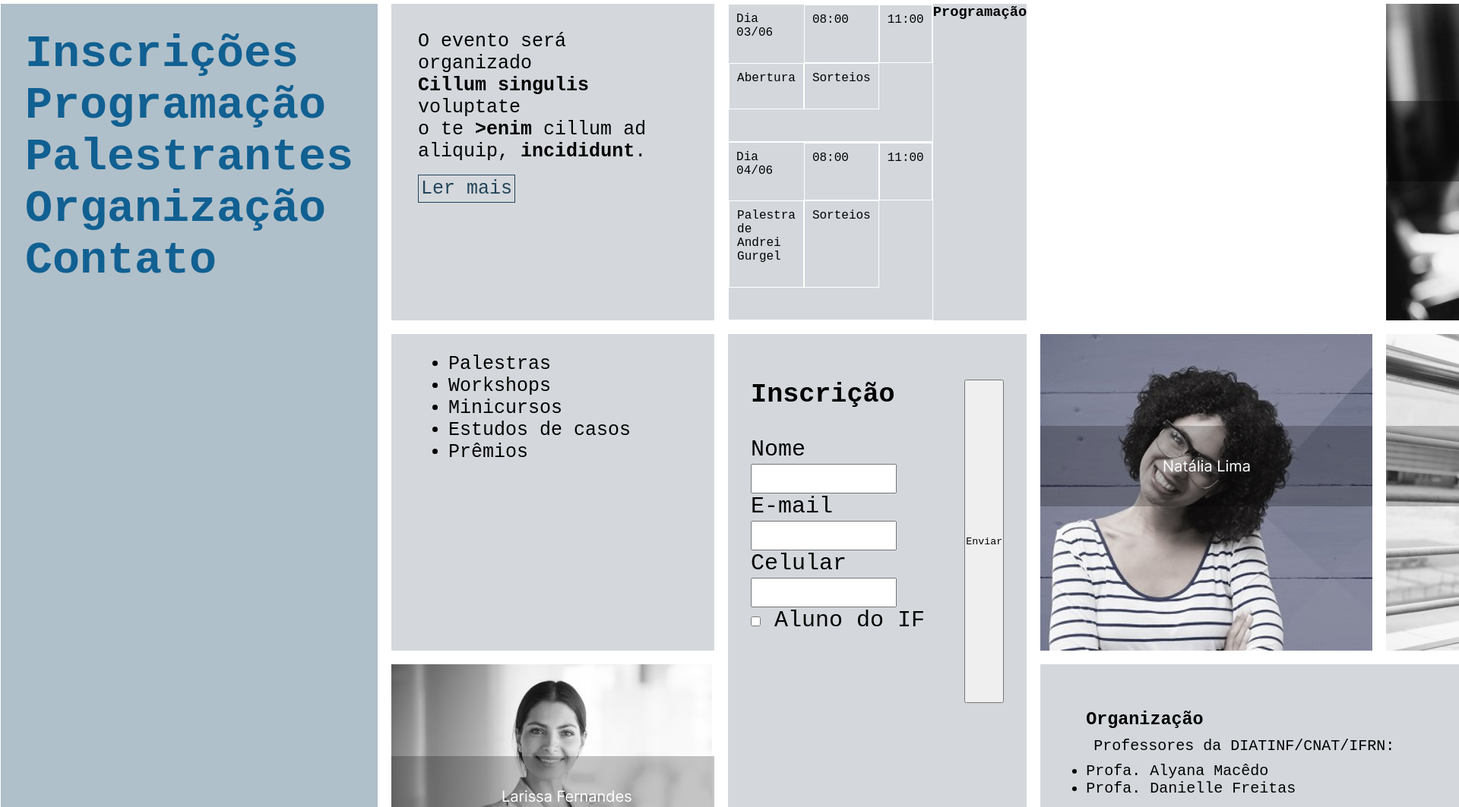
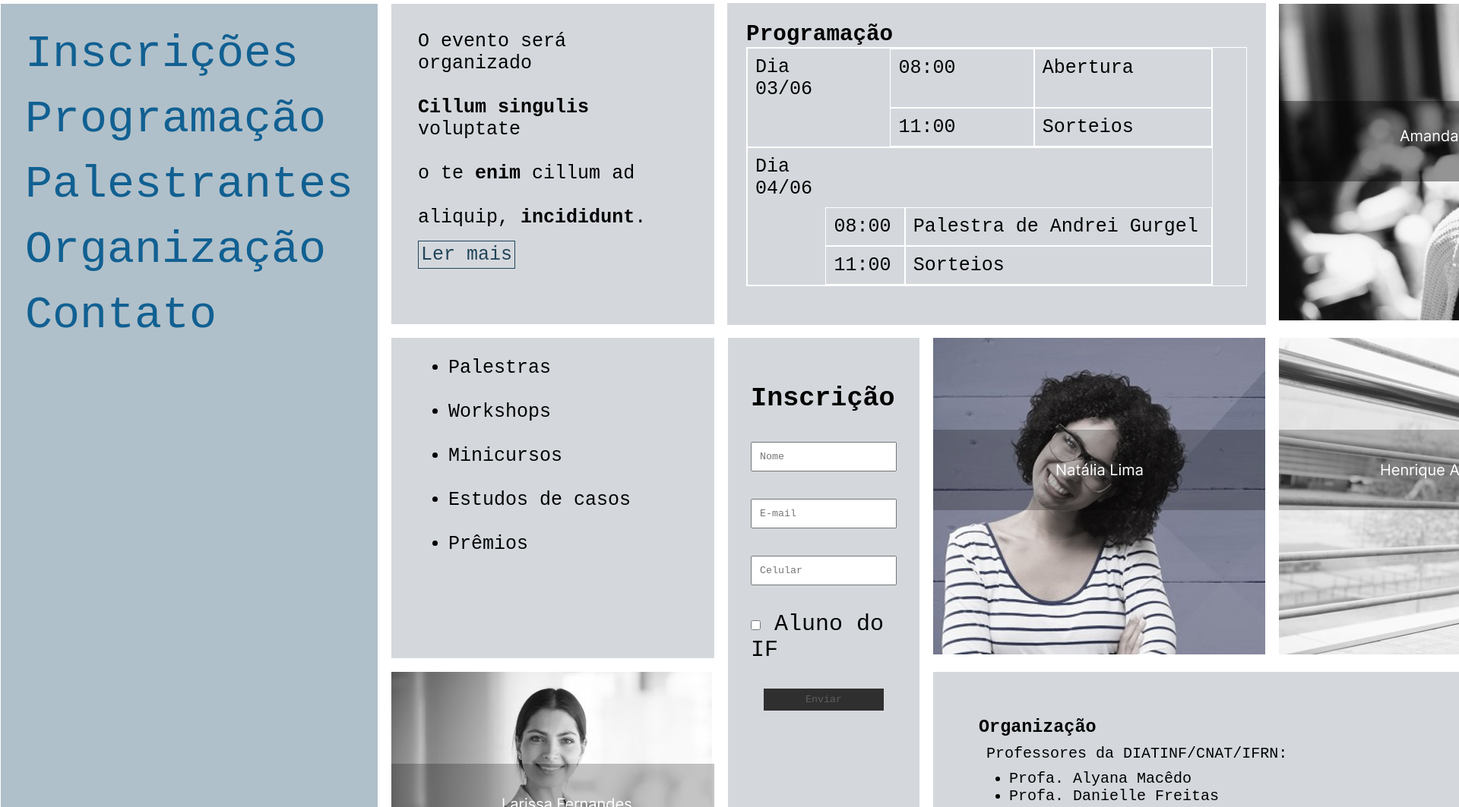
Before and after one commit to Raquel-M325/SHIFT---Atividade, a plain HTML site: page index.html in a window 1280 px wide. Shown: the part 236-1299 px from the top of the page at 76% size, 1920 px wide, since content can reach past the window. Drawn offline with Linux system fonts and the light colour scheme.

Commit message:
Update index.html
atualizei

```diff
--- a/index.html
+++ b/index.html
@@ -21,68 +21,69 @@
             <section class="a">
                 <nav>
                     <ol>
-                    <b>
-                        <li><a href="inscricao.html">Inscrições</a></li>
-                        <li><a href="programacao.html">Programação</a></li>
-                        <li><a href="palestrantes.html">Palestrantes</a></li>
-                        <li><a href="organizacao.html">Organização</a></li>
-                        <li><a href="contato.html">Contato</a></li>
-                    </b>
+                        <li><a href="inscricao.html">Inscrições</a></li> <br>
+                        <li><a href="programacao.html">Programação</a></li> <br>
+                        <li><a href="palestrantes.html">Palestrantes</a></li> <br>
+                        <li><a href="organizacao.html">Organização</a></li> <br>
+                        <li><a href="contato.html">Contato</a></li> <br>
                     </ol>
                 </nav>
             </section>
 
+
             <section class="b">
-            <p>O evento será organizado <br>
-                <b>Cillum singulis </b> voluptate <br>
-                o te <b>>enim </b> cillum ad <br>
-                aliquip, <b>incididunt</b>.</p>
+                <p>
+                    O evento será organizado <br><br> <b>Cillum singulis </b> voluptate <br><br> o te    <b>enim </b> cillum ad <br><br> aliquip, <b>incididunt</b>.
+                </p>
 
-            <p><a href="ler.html">Ler mais</a></p>
+                <p><a href="ler.html">Ler mais </a> </p>
             </section>
 
             <section class="c">
                 <nav>
                     <ul>
-                    <li>Palestras</li>
-                    <li>Workshops</li>
-                    <li>Minicursos</li>
-                    <li>Estudos de casos</li>
-                    <li>Prêmios</li>
+                        <li>Palestras</li> <br>
+                        <li>Workshops</li> <br>
+                        <li>Minicursos</li> <br>
+                        <li>Estudos de casos</li> <br>
+                        <li>Prêmios</li> <br>
                     </ul>
-            </nav>
             </section>
 
             <section class="d">
+                <figure>
                     <img src="imagens/larissa.png" alt="foto de larissa">
+                </figure>
             </section>
 
+        <div class="fechado">
+            <h3>Programação</h3>
+
             <section class="e">
-            <h3>Programação</h3>
 
                 <section class="x">
 
                     <p>Dia <br> 03/06 </p>
 
-                <section class="1">
+                    <section class="hora_a">
 
                         <p>08:00</p>
 
                     </section>
 
-                <section class="2">
+                    <section class="hora_b">
 
                         <p>11:00</p>
 
                     </section>
 
-                <section class="3">
+                    <section class="hora_c">
 
                         <p>Abertura</p>
 
                     </section>
 
-                <section class="4">
+                    <section class="hora_d">
 
                         <p>Sorteios</p>
 
@@ -93,25 +94,25 @@
                 <section class="y">
                     <p>Dia <br> 04/06</p>
 
-                <section class="5">
+                    <section class="hora_e">
 
                         <p>08:00</p>
 
                     </section>
 
-                <section class="6">
+                    <section class="hora_f">
 
                         <p>11:00</p>
 
                     </section>
 
-                <section class="7">
+                    <section class="hora_g">
 
                         <p>Palestra de Andrei Gurgel</p>
 
                     </section>
 
-                <section class="8">
+                    <section class="hora_h">
 
                         <p>Sorteios</p>
 
@@ -120,60 +121,60 @@
                 </section>
 
             </section>
+        </div>
 
             <section class="f">
                 <form action="enviar.html">
                     <h3>Inscrição</h3>
 
-                <label for="name">Nome</label>
-                <input type="name" id="nome"> <br>
-
-                <!-- ajeitar o nome por dentro -->
-
-                <label for="e-mail">E-mail</label>
-                <input type="email" id="e-mail"> <br>
-
-                <label for="celular">Celular</label>
-                <input type="number" id="celular"> <br>
-
-            <form action="enviar.html">
-
-                <label><input type="checkbox" id="aluno"> Aluno do IF</label> <br>
+                    <label for="nome"></label>
+                    <input type="name" id="nome" placeholder="Nome"> <br> <br>
 
 
+                    <label for="e-mail"></label>
+                    <input type="email" id="e-mail" placeholder="E-mail"> <br> <br>
+
+                    <label for="celular"></label>
+                    <input type="number" id="celular" placeholder="Celular"> <br> <br>
+
+                    <label><input type="checkbox" id="aluno"> Aluno do IF</label> <br> <br>
+
+
+                    <div class="centro">
+                        <input type="submit" value="Enviar">
+                    </div>
                 </form>
-
-                <input type="button" value="Enviar">
-
-            </form>
-
             </section>
 
-
             <section class="g">
+                <figure>
                     <img src="imagens/natalia.png" alt="foto de natalia">
+                </figure>
             </section>
 
             <section class="h">
                 <h3>Organização</h3>
 
-            <p>Professores da DIATINF/CNAT/IFRN:</p>
+                <p class="org">Professores da DIATINF/CNAT/IFRN:</p>
 
                 <nav>
-                <ul>
+                    <ul class="list">
                         <li>Profa. Alyana Macêdo</li>
                         <li>Profa. Danielle Freitas</li>
                     </ul>
                 </nav>
-
             </section>
 
             <section class="i">
+                <figure>
                     <img src="imagens/amanda.png" alt="foto de amanda">
+                </figure>
             </section>
 
             <section class="j">
+                <figure>
                     <img src="imagens/henrique.png" alt="foto de henrique">
+                </figure>
             </section>
 
     </main>
```
Lines whose indentation alone changed are shown as unchanged.
